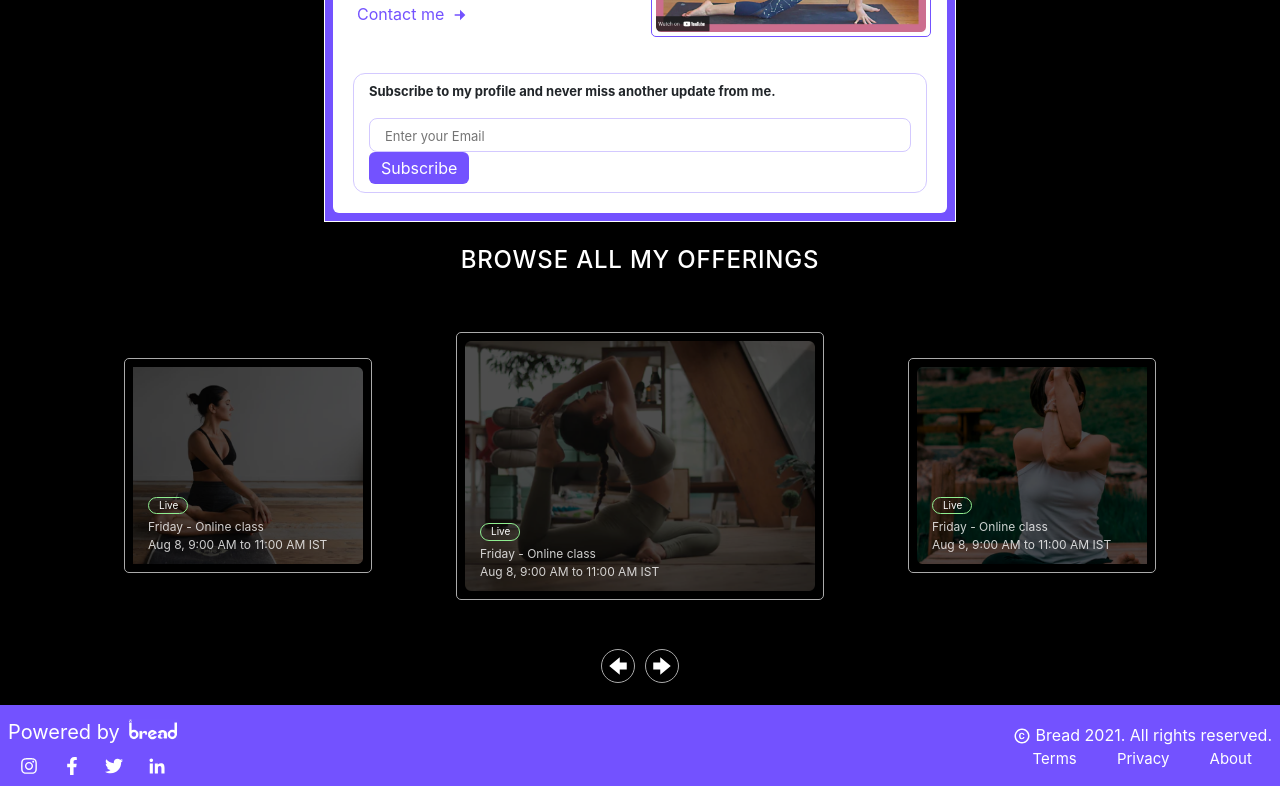
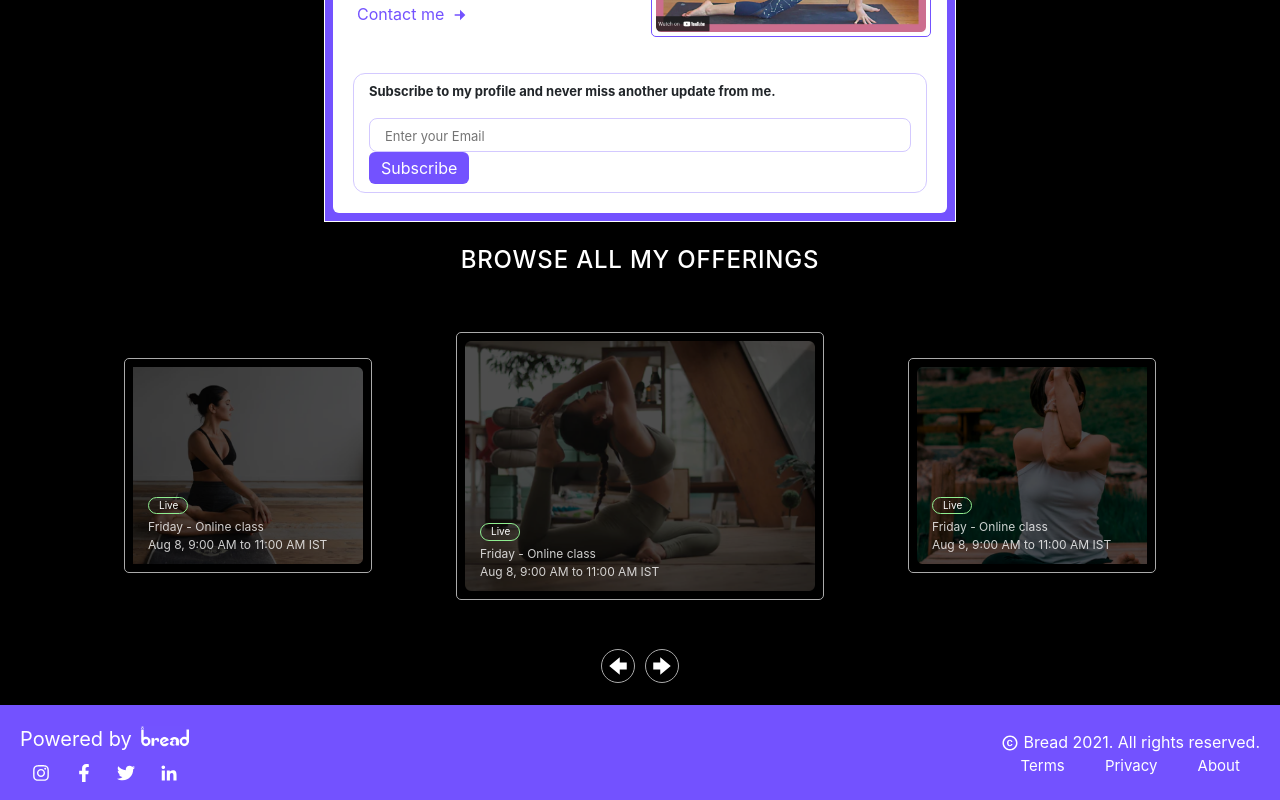
Before and after one commit to AyoTheInspired/bread-task, a React (Create React App) app: page / in a window 1280 px wide. Shown: the part 838-1638 px from the top of the page. Built offline with nearby package versions, Linux system fonts and the light colour scheme.

Commit message:
Changes on footer

```diff
--- a/src/components/Footer.js
+++ b/src/components/Footer.js
@@ -5,7 +5,7 @@ import { MdCopyright } from "react-icons/md";
 
 function Footer() {
 	return (
-		<Div className="p-2 flex-btw  flex-wrap">
+		<Div className=" flex-btw  flex-wrap">
 			<div className="footer__left">
 				<div className="footer__left-title flexed mb-0 ">
 					<p className="mb-0">Powered by</p>
@@ -46,6 +46,7 @@ export default Footer;
 
 const Div = styled.div`
 	background: var(--pry-clr);
+	padding: 15px 20px;
 
 	.footer__left-title {
 		font-size: 20px;
@@ -91,7 +92,7 @@ const Div = styled.div`
 
 	@media (max-width: 500px) {
 		.footer__right {
-			padding: 2px 15px;
+			padding: 18px 15px;
 		}
 
 		.footer__right,
```
